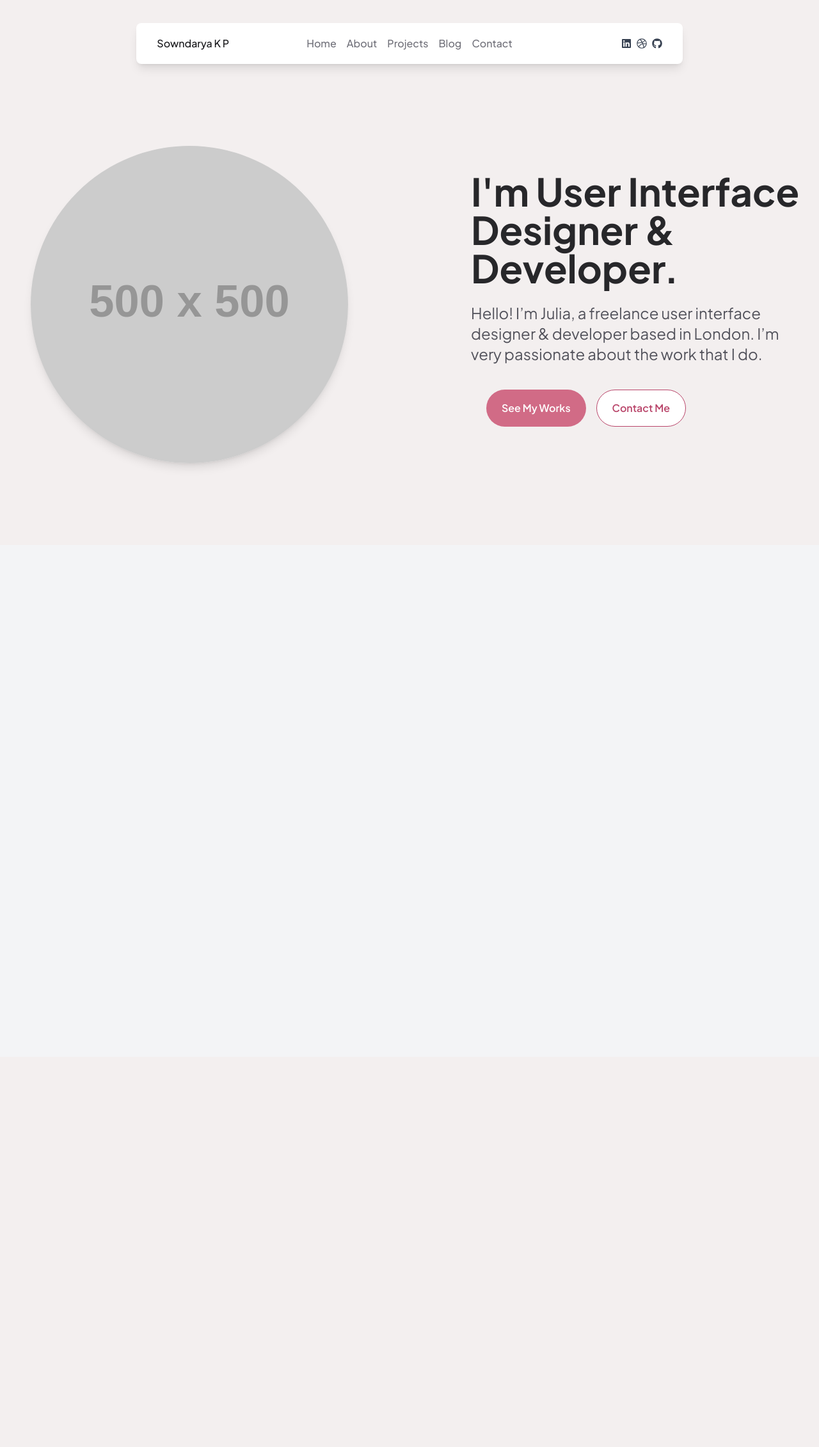
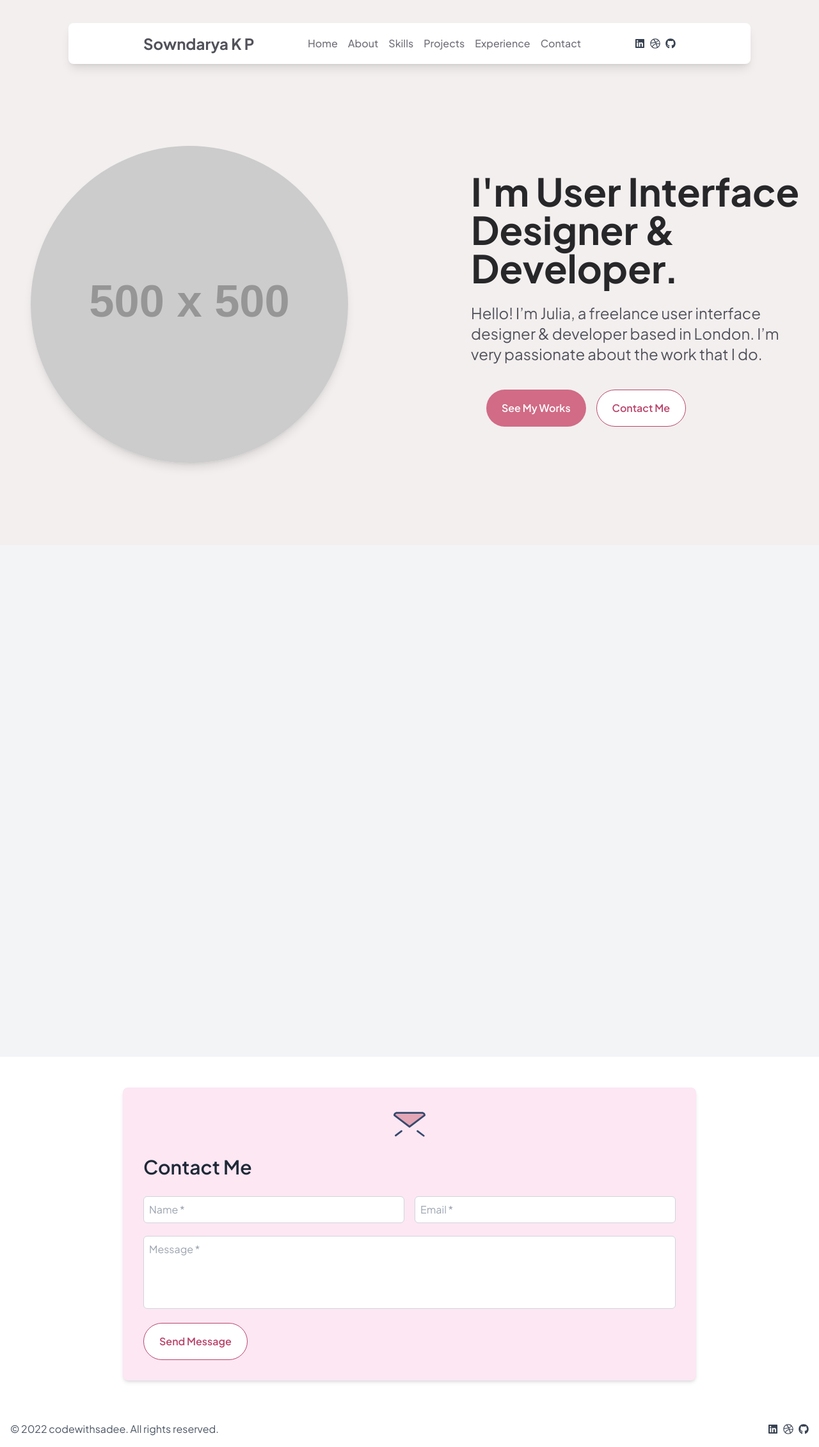
Before and after one commit to Sowndaryakp/SowndaryaPortfolio, a React (Create React App) app in the folder sowndarya-portfolio/: page / in a window 1280 px wide. Shown: the whole page at 64% size. Before the commit the page ends 1652 px from the top, so only its background shows below. Built offline with nearby package versions, Linux system fonts and the light colour scheme.

Commit message:
working on portfolio cantact

```diff
--- a/sowndarya-portfolio/src/App.js
+++ b/sowndarya-portfolio/src/App.js
@@ -3,6 +3,8 @@ import React from 'react';
 import Navbar from './components/Navbar';
 import UserInfo from './components/UserInfo';
 import SkillsInfo from './components/SkillsInfo';
+import ContactMe from './components/ContactMe';
+import Footer from './components/Footer';
 import './index.css';
 
 function App() {
@@ -14,6 +16,9 @@ function App() {
       <div className=" h-screen bg-gray-100 flex items-center justify-center">
       <SkillsInfo />
       </div>
+      <ContactMe />
+      <Footer />
+
     </div>
   );
 }
--- /dev/null
+++ b/sowndarya-portfolio/src/components/ContactMe.jsx
@@ -0,0 +1,38 @@
+import React from 'react';
+
+function ContactMe() {
+  return (
+    <section className="bg-white py-12">
+      <div className="container mx-auto px-4">
+        <div className="max-w-4xl mx-auto bg-pink-100 shadow-md rounded-lg p-8">
+          <div className="flex items-center justify-center mb-6">
+            {/* Your email SVG logo goes here */}
+            <svg width="50" height="50" viewBox="0 0 24 24" fill="none" xmlns="http://www.w3.org/2000/svg">
+              <path d="M23.3343 5.49846L11.9999 14.0813L0.665527 5.49846C0.665527 4.48596 1.48584 3.66565 2.49834 3.66565H21.5015C22.514 3.66565 23.3343 4.48596 23.3343 5.49846Z" fill="#E3A6B6"/>
+              <path d="M12 14.7469C11.8547 14.7469 11.7141 14.7 11.5969 14.6109L0.2625 6.02812C0.0984375 5.90156 0 5.70469 0 5.49844C0 4.12031 1.12031 3 2.49844 3H21.5016C22.8797 3 24 4.12031 24 5.49844C24 5.70469 23.9016 5.90156 23.7375 6.02812L12.4031 14.6109C12.2859 14.7 12.1453 14.7469 12 14.7469ZM1.37344 5.19375L12 13.2469L22.6266 5.19375C22.4906 4.68281 22.0266 4.33125 21.5016 4.33125H2.49844C1.96875 4.33594 1.50937 4.6875 1.37344 5.19375V5.19375ZM22.6641 21.5391C22.5188 21.5391 22.3781 21.4922 22.2609 21.4031L17.5922 17.8688C17.2969 17.6484 17.2406 17.2266 17.4656 16.9359C17.6859 16.6406 18.1078 16.5844 18.3984 16.8094L23.0672 20.3438C23.3625 20.5641 23.4187 20.9859 23.1984 21.2766C23.0719 21.4453 22.875 21.5438 22.6641 21.5391V21.5391ZM1.61719 21.3234C1.24687 21.3234 0.951562 21.0234 0.951562 20.6578C0.951562 20.4469 1.05 20.25 1.21406 20.1234L5.59688 16.8047C5.89219 16.5844 6.30938 16.6406 6.52969 16.9313C6.75 17.2266 6.69375 17.6438 6.40313 17.8641L2.02031 21.1875C1.90312 21.2766 1.7625 21.3234 1.61719 21.3234Z" fill="#36496D"/>
+            </svg>
+          </div>
+          <h2 className="text-3xl font-semibold text-gray-800 mb-6">Contact Me</h2>
+          <form>
+            <div className="mb-4 flex">
+              <div className="w-1/2 mr-2">
+                <input type="text" id="name" name="name" placeholder="Name *" required className="mt-1 p-2 border border-gray-300 rounded-md w-full focus:outline-none " />
+              </div>
+              <div className="w-1/2 ml-2">
+                <input type="email" id="email" name="email" placeholder="Email *" required className="mt-1 p-2 border border-gray-300 rounded-md w-full focus:outline-none " />
+              </div>
+            </div>
+            <div className="mb-4">
+              <textarea id="message" name="message" placeholder="Message *" rows="4" required className="mt-1 p-2 border border-gray-300 rounded-md w-full focus:outline-none resize-none"></textarea>
+            </div>
+            <button className="bg-white text-charm-600 font-semibold py-4 px-6 rounded-full border border-charm-600 focus:outline-none focus:ring-2 focus:ring-pink-500 focus:ring-opacity-50">
+                Send Message
+            </button>
+          </form>
+        </div>
+      </div>
+    </section>
+  );
+}
+
+export default ContactMe;
--- /dev/null
+++ b/sowndarya-portfolio/src/components/Footer.jsx
@@ -0,0 +1,27 @@
+import React from 'react';
+import { FaDribbble, FaGithub, FaLinkedin } from 'react-icons/fa';
+
+function Footer() {
+  return (
+    <footer className="bg-white py-4">
+      <div className="container mx-auto px-4">
+        <div className="flex items-center justify-between">
+          <p className="text-gray-600">&copy; 2022 codewithsadee. All rights reserved.</p>
+          <div className="flex gap-2">
+            <a href="#" className="text-gray-700 text-1xl transition duration-300 transform hover:-translate-y-1">
+              <FaLinkedin />
+            </a>
+            <a href="#" className="text-gray-700 text-1xl transition duration-300 transform hover:-translate-y-1">
+              <FaDribbble />
+            </a>
+            <a href="#" className="text-gray-700 text-1xl transition duration-300 transform hover:-translate-y-1">
+              <FaGithub />
+            </a>
+          </div>
+        </div>
+      </div>
+    </footer>
+  );
+}
+
+export default Footer;
--- a/sowndarya-portfolio/src/components/Navbar.jsx
+++ b/sowndarya-portfolio/src/components/Navbar.jsx
@@ -1,16 +1,16 @@
-// src/components/Navbar.js
 import React from 'react';
 import { FaDribbble, FaGithub, FaLinkedin } from 'react-icons/fa';
 
 function Navbar() {
   return (
-    <div className="bg-white shadow-lg rounded-lg mx-auto w-8/12 h-16 mt-9">
-      <div className="max-w-4xl mx-auto px-4 sm:px-6 lg:px-8 flex justify-between items-center h-full">
-        <div className="flex items-center lg:w-0 lg:flex-1">
-          <a href="#" className="text-base font-medium text-zinc-900">
+    <div className="bg-white shadow-lg rounded-lg mx-auto w-10/12 h-16 mt-9">
+      <div className="max-w-4xl mx-auto px-4 sm:px-6 lg:px-8 flex items-center h-full">
+        <div className="flex items-center flex-grow">
+          <a href="#" className="text-2xl font-bold text-zinc-600">
             Sowndarya K P
           </a>
         </div>
+        <div className="flex justify-center flex-grow">
           <nav className="hidden md:flex space-x-4">
             <a href="#" className="text-base font-medium text-zinc-500 hover:text-pink-500">
               Home
@@ -19,17 +19,20 @@ function Navbar() {
               About
             </a>
             <a href="#" className="text-base font-medium text-zinc-500 hover:text-pink-500">
+              Skills
+            </a>
+            <a href="#" className="text-base font-medium text-zinc-500 hover:text-pink-500">
               Projects
             </a>
             <a href="#" className="text-base font-medium text-zinc-500 hover:text-pink-500">
-            Blog
+              Experience
             </a>
             <a href="#" className="text-base font-medium text-zinc-500 hover:text-pink-500">
               Contact
             </a>
           </nav>
-
-        <div className="hidden md:flex items-center justify-end md:flex-1 lg:w-0">
+        </div>
+        <div className="flex items-center justify-end flex-grow">
           <div className="flex gap-2">
             <a href="#" className="text-gray-700 text-1xl transition duration-300 transform hover:-translate-y-1">
               <FaLinkedin />
```
Lines whose indentation alone changed are shown as unchanged.
